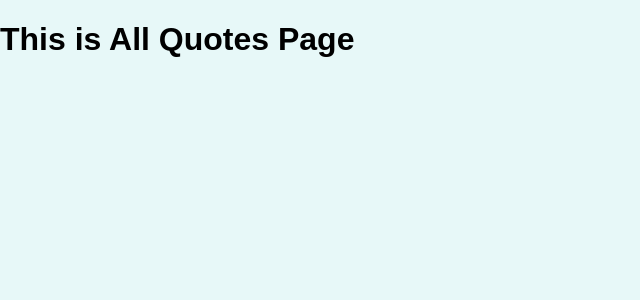
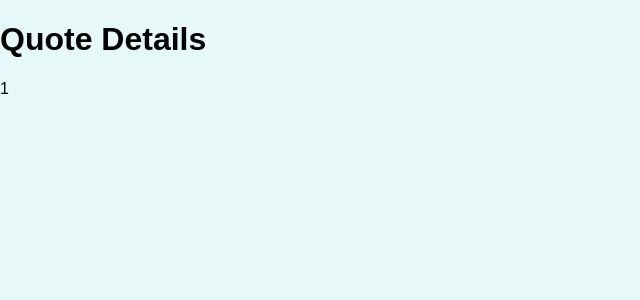
Before and after one commit to johnotilla09/Quotes-App, a React (Vite) app: page /quotes/1 in a window 1280 px wide. Shown: the top 300 px of the page, without its empty margins (0-640 px from the left). Built offline with nearby package versions, Linux system fonts and the light colour scheme.

Commit message:
Quote App | 013 Practice Redirecting & Extracting Params

```diff
--- a/src/App.jsx
+++ b/src/App.jsx
@@ -1,16 +1,29 @@
-import { Route, Switch } from "react-router-dom/cjs/react-router-dom.min";
+import {
+    Route,
+    Switch,
+    Redirect,
+} from "react-router-dom/cjs/react-router-dom.min";
 import AllQuotes from "./pages/AllQuotes";
 import QuoteDetails from "./pages/QuoteDetails";
 import NewQuote from "./pages/NewQuote";
 
 function App() {
     return (
-    <Switch>
-        <Route path='/quotes'><AllQuotes/></Route>
-
-        <Route path='/quotes/:quoteId' element={<QuoteDetails/>}></Route>
-        <Route path='/new-quote'><NewQuote/></Route>
-    </Switch>)
+        <Switch>
+            <Route path="/" exact>
+                <Redirect to="/quotes" />
+            </Route>
+            <Route path="/quotes" exact>
+                <AllQuotes />
+            </Route>
+            <Route path="/quotes/:quoteId">
+                <QuoteDetails />
+            </Route>
+            <Route path="/new-quote">
+                <NewQuote />
+            </Route>
+        </Switch>
+    );
 }
 
 export default App;
--- a/src/pages/AllQuotes.jsx
+++ b/src/pages/AllQuotes.jsx
@@ -1,5 +1,11 @@
+import { Fragment } from "react";
+
 const AllQuotes = () => {
-    return <h1>This is All Quotes Page</h1>;
+    return (
+        <Fragment>
+            <h1>This is All Quotes Page</h1>
+        </Fragment>
+    );
 };
 
 export default AllQuotes;
--- a/src/pages/QuoteDetails.jsx
+++ b/src/pages/QuoteDetails.jsx
@@ -1,5 +1,15 @@
+import { Fragment } from "react";
+import { useParams } from "react-router-dom/cjs/react-router-dom.min";
+
 const QuoteDetails = () => {
-    return <h1>This is Quote Detail Page</h1>;
+    const params = useParams();
+
+    return (
+        <Fragment>
+            <h1>Quote Details</h1>
+            <p>{params.quoteId}</p>
+        </Fragment>
+    );
 };
 
 export default QuoteDetails;
```
